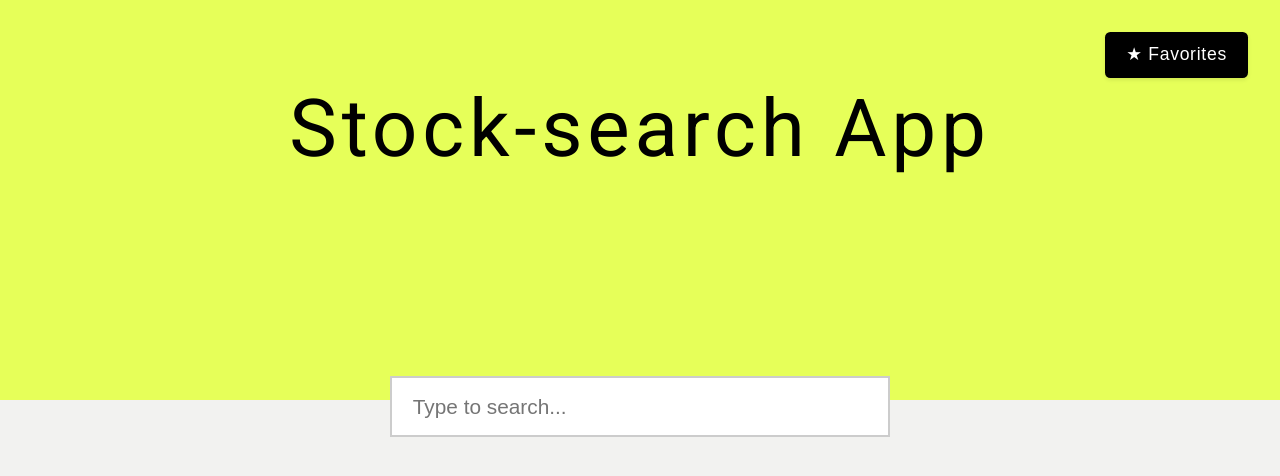
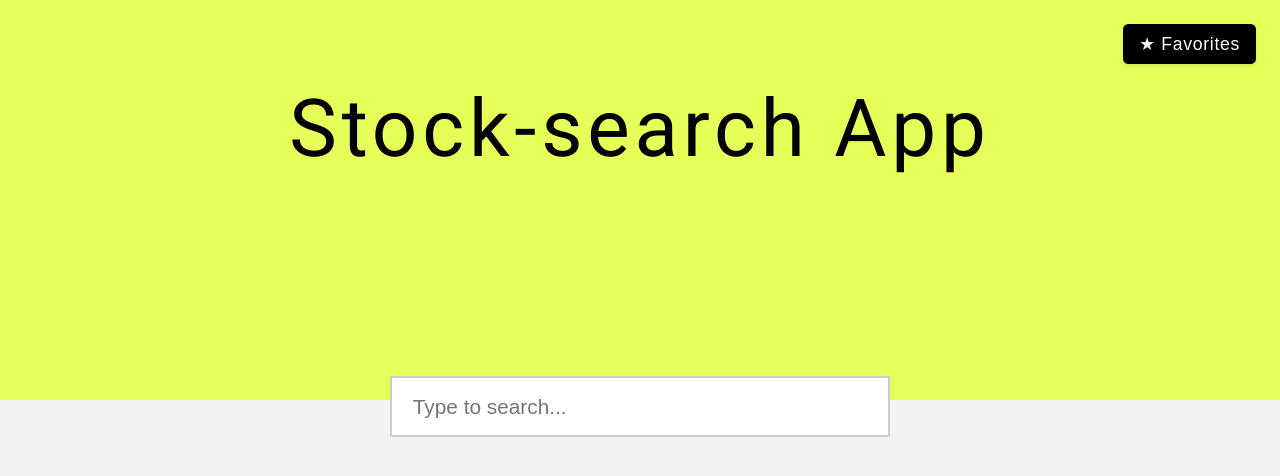
Before and after one commit to kisborg/stock-search, a Next.js app: page /search in a window 1280 px wide. Shown: the top 476 px of the page. Built offline with nearby package versions, Linux system fonts and the light colour scheme.

Commit message:
minor styling for back button and favorites button

```diff
--- a/src/app/detail/components/back-button/BackButton.module.scss
+++ b/src/app/detail/components/back-button/BackButton.module.scss
@@ -5,7 +5,7 @@
   top: 24px;
   left: 24px;
   z-index: 100;
-  padding: 0.5em 1em;
+  padding: 0.5rem 1rem;
   font-size: 1rem;
   display: flex;
   align-items: center;
@@ -16,6 +16,7 @@
   font-weight: 500;
   transition: background 0.15s, color 0.15s;
   color: colors.$bg-white;
+  height: 40px;
 
   &:hover,
   &:focus {
--- a/src/components/favorites/Favorites.module.scss
+++ b/src/components/favorites/Favorites.module.scss
@@ -2,8 +2,8 @@
 
 .favorites {
   position: fixed;
-  top: 32px;
-  right: 32px;
+  top: 24px;
+  right: 24px;
   z-index: 9999;
   display: flex;
   flex-direction: column;
@@ -14,7 +14,7 @@
   background: colors.$black;
   color: colors.$bg-white;
   font-weight: 500;
-  padding: 0.7em 1.2em;
+  padding: 0.5rem 1rem;
   border: none;
   border-radius: 0.3em;
   cursor: pointer;
@@ -22,6 +22,7 @@
   box-shadow: 0 2px 4px rgba(0, 0, 0, 0.09);
   transition: background 0.15s;
   letter-spacing: 0.04em;
+  height: 40px;
 }
 
 .favButton:hover,
```
